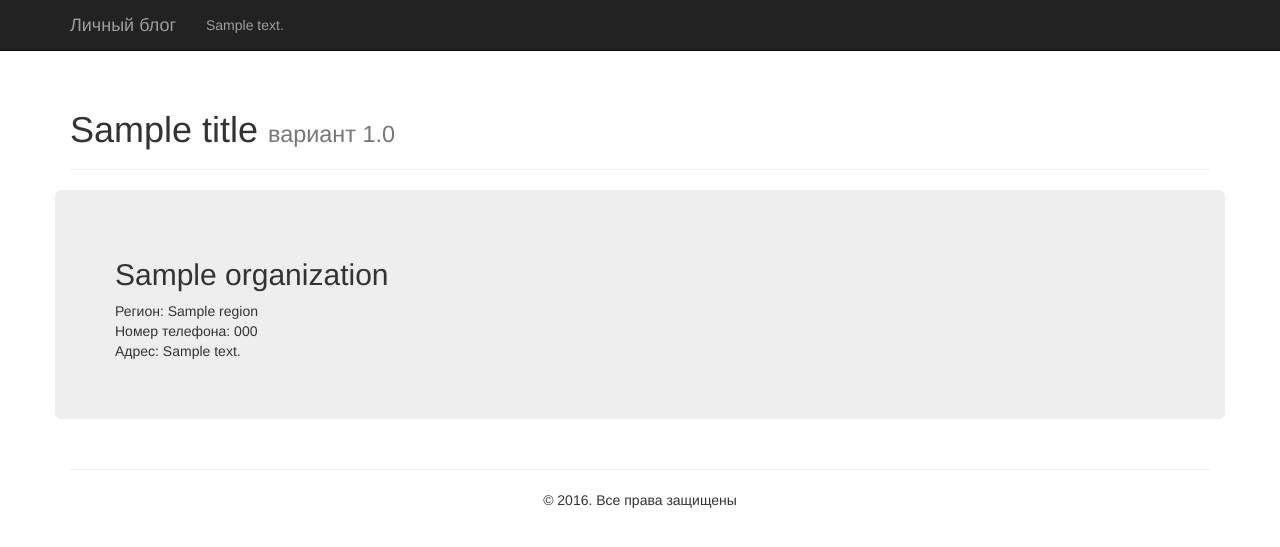
After one commit to malmax/django-lessons, a Django app: template aboutme/templates/organization.html in a window 1280 px wide. The commit adds this page. Shown: the top 547 px of the page. Run offline with Django 3.2, Linux system fonts and the light colour scheme; the template is opened without the code that fills it: most values are stand-ins (such as "Sample title", 1, 10 or a date in 2020).

Commit message:
complete hw

```diff
--- a/aboutme/aboutme/urls.py
+++ b/aboutme/aboutme/urls.py
@@ -15,7 +15,7 @@ Including another URLconf
 """
 from django.conf.urls import url
 from django.contrib import admin
-from mainapp.views import showAboutPage
+from mainapp.views import showAboutPage, showStudyPage, showWorkPage, showOrganization
 from mainapp.views import showStudyPage
 from mainapp.views import showWorkPage
 
@@ -23,5 +23,7 @@ urlpatterns = [
     url(r'^admin/', admin.site.urls),
     url(r'^$', showAboutPage, name = 'home'),
     url(r'^learn/$', showStudyPage, name = 'learn'),
-    url(r'^work/$', showWorkPage,name = 'work')
+    url(r'^work/$', showWorkPage,name = 'work'),
+    url(r'^organization/(\d{1,2})$', showOrganization),
+    url(r'^work/(.*)$', showWorkPage),
 ]
--- a/aboutme/mainapp/management/commands/fill_db.py
+++ b/aboutme/mainapp/management/commands/fill_db.py
@@ -14,3 +14,4 @@ class Command(BaseCommand):
         Learns.objects.all().delete()
 
         os.system("python manage.py loaddata data.json")
+        print("Import completed")
--- a/aboutme/mainapp/models.py
+++ b/aboutme/mainapp/models.py
@@ -33,6 +33,7 @@ def getAboutMeInfo():
 
     return data
 
+
 class Organization(models.Model):
     title = models.CharField(max_length=100, unique=True, db_index=True)
     region = models.CharField(max_length=50, blank=True)
@@ -42,6 +43,7 @@ class Organization(models.Model):
     def __str__(self):
         return self.title
 
+
 class Works(models.Model):
     organization = models.ForeignKey(Organization)
     startDate = models.DateField()
@@ -49,7 +51,8 @@ class Works(models.Model):
     title = models.CharField(max_length=30, verbose_name="Должность")
 
     def __str__(self):
-        return self.organization + " " + self.title
+        return self.organization.title + " " + self.title
+
 
 class Learns(models.Model):
     imgName = models.CharField(max_length=30)
@@ -57,6 +60,7 @@ class Learns(models.Model):
     longTitle = models.TextField()
     website = models.URLField(blank=True)
 
+
 class Hobby(models.Model):
     title = models.CharField(max_length=40)
 
--- /dev/null
+++ b/aboutme/templates/organization.html
@@ -0,0 +1,15 @@
+{% extends 'base.html' %}
+{% load staticfiles %}
+{% block content %}
+
+<section class="row">
+    <div class="jumbotron">
+      <h2>{{ organization.title }}</h2>
+      <ul class="list-unstyled">
+          <li>Регион: {{ organization.region }}</li>
+          <li>Номер телефона: {{ organization.phone }}</li>
+          <li>Адрес: {{ organization.address }}</li>
+      </ul>
+    </div>
+</section>
+{% endblock %}
```
Also changed, not shown: aboutme/mainapp/views.py (+28 -9 lines), aboutme/templates/work.html (+8 -2 lines), aboutme/db.sqlite3.
